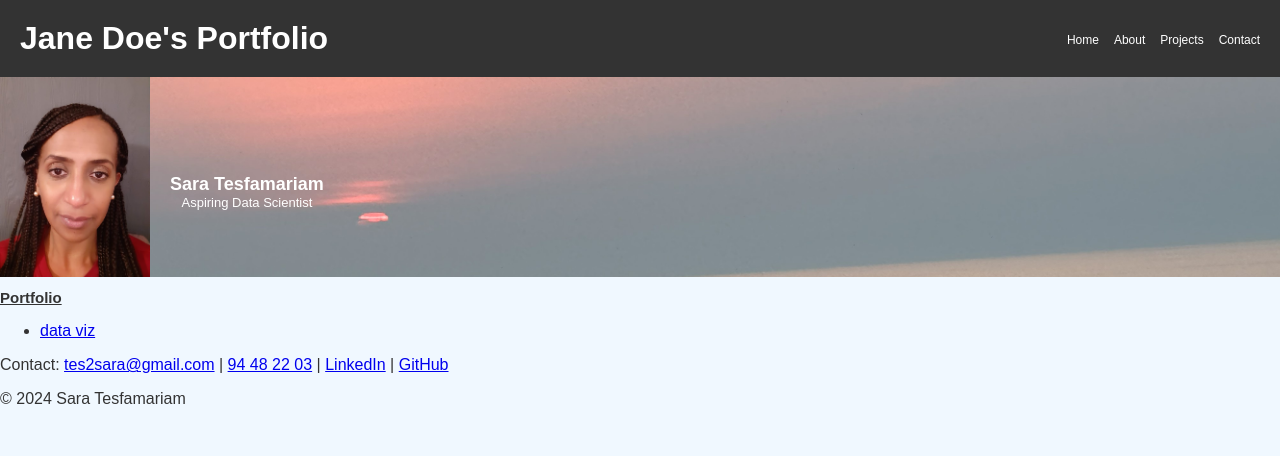
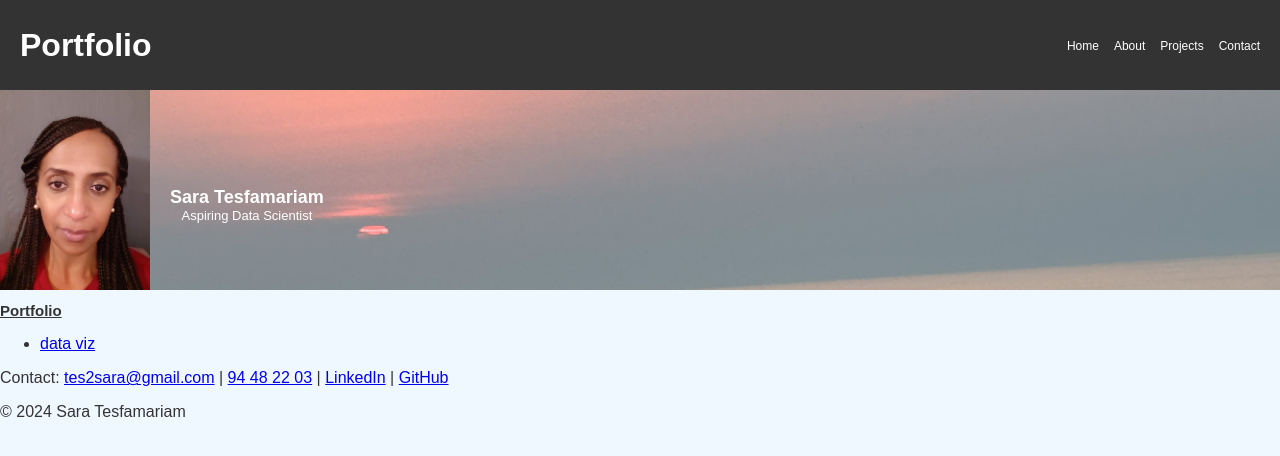
Before and after one commit to tes2sara/sara_tesfamariam, a Jekyll site: the page built from index.md, in a window 1280 px wide. Shown: the top 456 px of the page. Built offline with Jekyll 4.4.1, drawn with Linux system fonts in a browser that asks for light colours; Markdown is read by kramdown in place of the engine named in the settings.

Commit message:
Update index.md

```diff
--- a/index.md
+++ b/index.md
@@ -5,8 +5,8 @@
 <link rel="stylesheet" href="style.css">
 
 <div style="display: flex; justify-content: space-between; align-items: center; padding: 20px; background-color: #333; color: white;">
-    <h1 style="margin: 0;">Jane Doe's Portfolio</h1>
-    <ul style="list-style: none; margin: 0; padding: 0; display: flex; gap: 15px;">
+    <h1 style="margin: 0;">Portfolio</h1>
+    <ul style="list-style: none; margin: 2; padding: 0; display: flex; gap: 15px;">
         <li><a href="index.md" style="color: white; text-decoration: none; font-size: 12px;">Home</a></li>
         <li><a href="about.md" style="color: white; text-decoration: none; font-size: 12px;">About</a></li>
         <li><a href="projects.md" style="color: white; text-decoration: none; font-size: 12px;">Projects</a></li>
```
